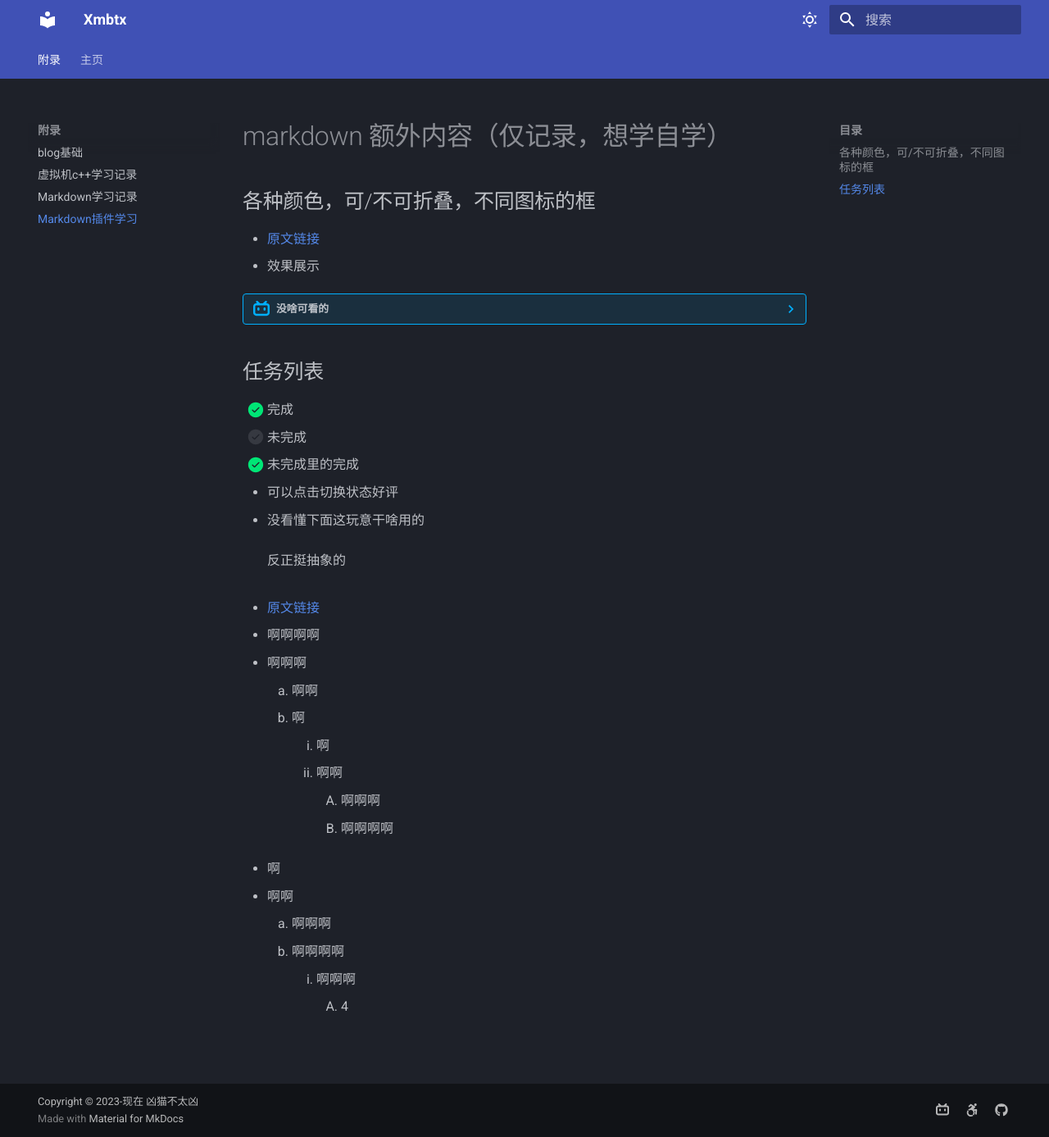
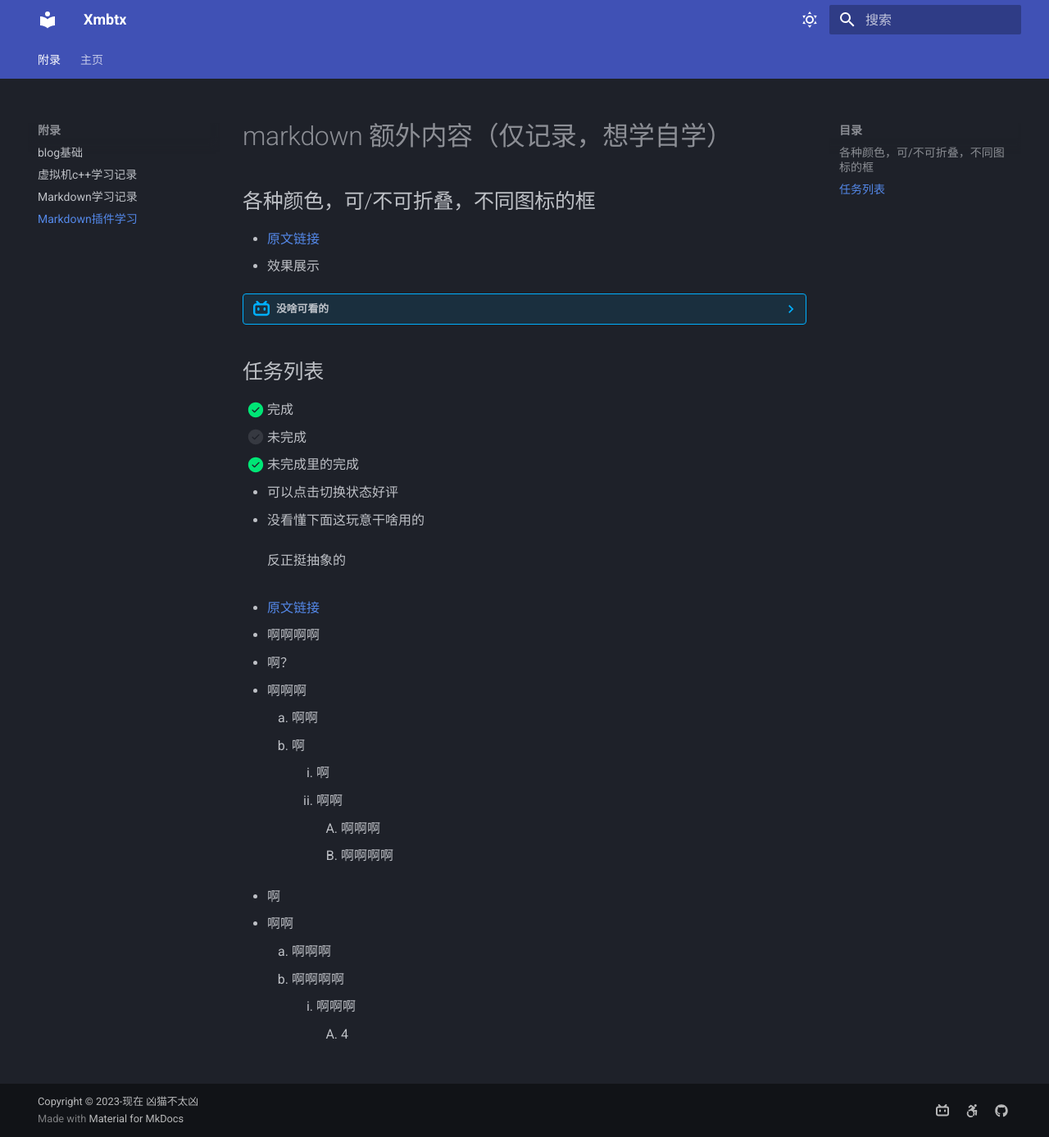
Before and after one commit to Xmbtx/xmbtx-blog, an MkDocs documentation site: the page built from docs/mkd/mkdex.md, in a window 1280 px wide and 1387 px high. Shown: the whole window at 82% size. Built offline with MkDocs 1.6.1 and Material for MkDocs 9.7.7, drawn with Linux system fonts in a browser that asks for light colours.

Commit message:
2023-11-15_01:42:12 update

```diff
--- a/docs/mkd/mkdex.md
+++ b/docs/mkd/mkdex.md
@@ -26,6 +26,7 @@
 
 
 1. 啊啊啊啊
+2. 啊？
 2. 啊啊啊
     1. 啊啊
     2. 啊
```
